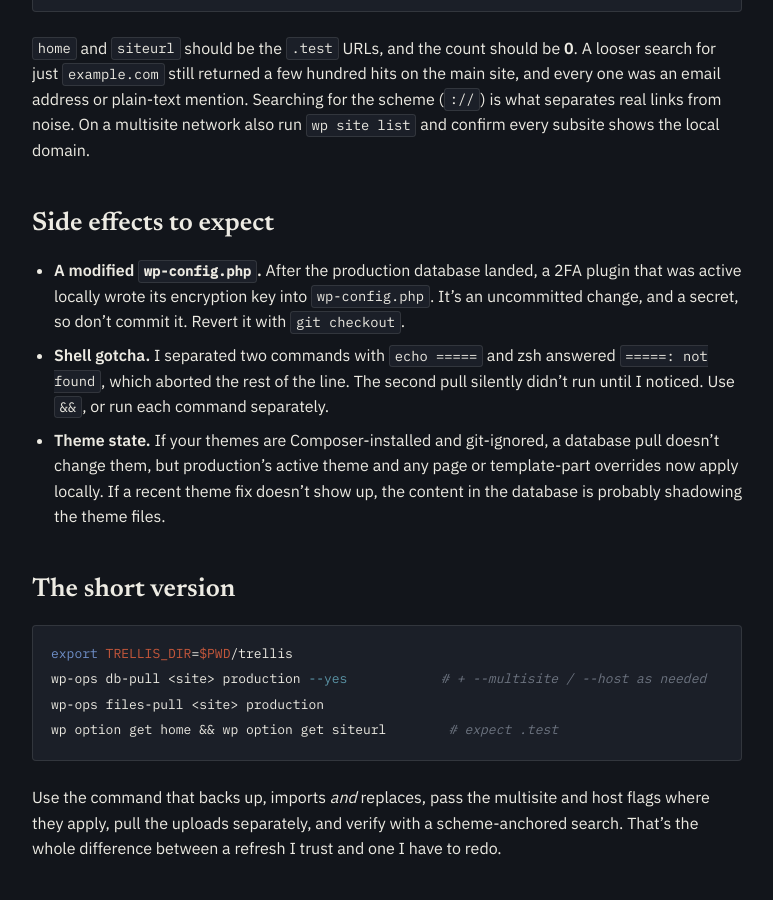
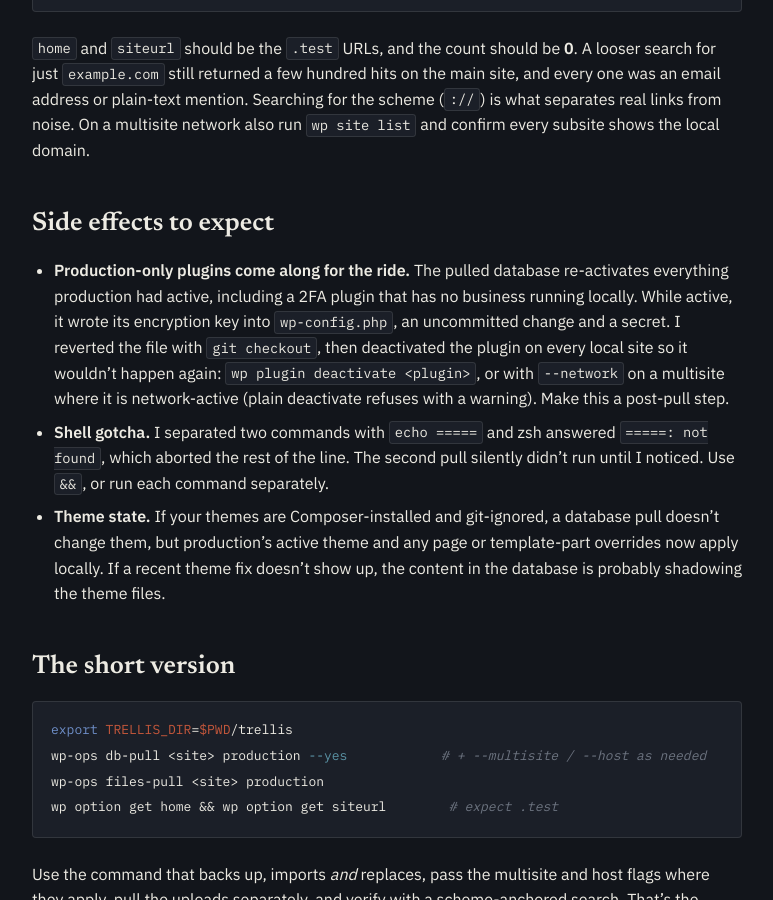
Before and after one commit to wpvillain/wpvillain.github.io, a Jekyll site: the page built from _posts/2026-10-03-refresh-local-wordpress-from-production-wp-ops.markdown, in a window 1280 px wide and 900 px high, scrolled down 2626 px. Shown: the whole window, without its empty margins (96-869 px from the left). Built offline with Jekyll 4.4.1, drawn with Linux system fonts in a browser that asks for light colours.

Commit message:
Add post-pull step for deactivating production-only plugins locally

```diff
--- a/_posts/2026-10-03-refresh-local-wordpress-from-production-wp-ops.markdown
+++ b/_posts/2026-10-03-refresh-local-wordpress-from-production-wp-ops.markdown
@@ -76,7 +76,7 @@ wp db query "SELECT COUNT(*) FROM wp_posts WHERE post_content LIKE '%://example.
 
 ## Side effects to expect
 
-- **A modified `wp-config.php`.** After the production database landed, a 2FA plugin that was active locally wrote its encryption key into `wp-config.php`. It's an uncommitted change, and a secret, so don't commit it. Revert it with `git checkout`.
+- **Production-only plugins come along for the ride.** The pulled database re-activates everything production had active, including a 2FA plugin that has no business running locally. While active, it wrote its encryption key into `wp-config.php`, an uncommitted change and a secret. I reverted the file with `git checkout`, then deactivated the plugin on every local site so it wouldn't happen again: `wp plugin deactivate <plugin>`, or with `--network` on a multisite where it is network-active (plain deactivate refuses with a warning). Make this a post-pull step.
 - **Shell gotcha.** I separated two commands with `echo =====` and zsh answered `=====: not found`, which aborted the rest of the line. The second pull silently didn't run until I noticed. Use `&&`, or run each command separately.
 - **Theme state.** If your themes are Composer-installed and git-ignored, a database pull doesn't change them, but production's active theme and any page or template-part overrides now apply locally. If a recent theme fix doesn't show up, the content in the database is probably shadowing the theme files.
 
```
